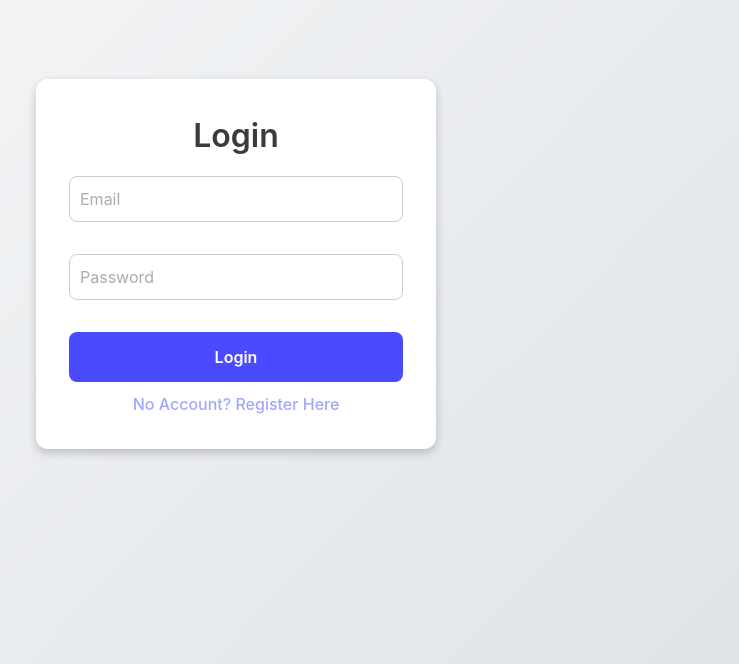
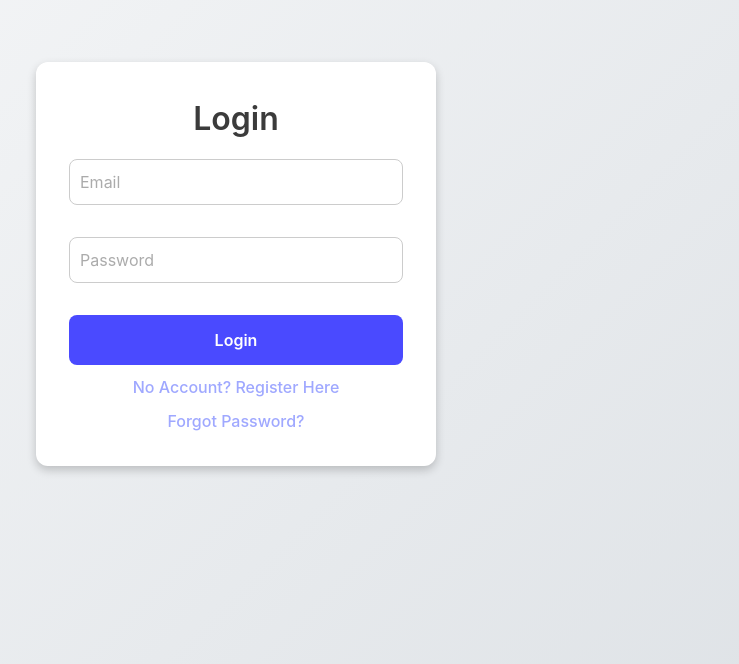
Before and after one commit to MicleaChristian/Res_Soc_GraphQL, a React (Vite) app in the folder Client/: page /login in a window 1280 px wide. Shown: the part 136-800 px from the top of the page, without its empty margins (404-1143 px from the left). Built offline with nearby package versions, Linux system fonts and the light colour scheme.

Commit message:
small fix ( added link to pass recovery)

```diff
--- a/Client/src/pages/auth/login.tsx
+++ b/Client/src/pages/auth/login.tsx
@@ -85,6 +85,10 @@ const LoginPage: React.FC = () => {
         >
           No Account? Register Here
         </a>
+        <br />
+        <a href="/reset" className="reset-password-link">
+          Forgot Password?
+        </a>
       </div>
     </div>
   );
```
